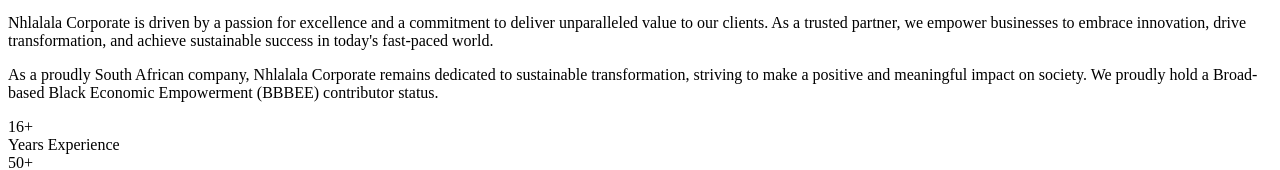
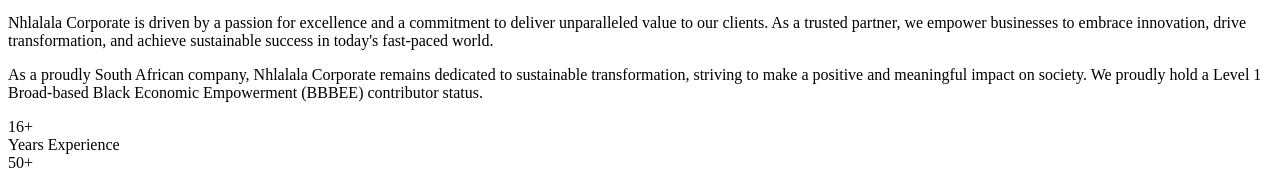
Before and after one commit to nhlalala-corporate/nhlalalacorpwebsite, a Nuxt app: page /about in a window 1280 px wide. Shown: the part 490-660 px from the top of the page. Built offline with nearby package versions, Linux system fonts and the light colour scheme; no server answers.

Commit message:
Update about.vue

```diff
--- a/app/pages/about.vue
+++ b/app/pages/about.vue
@@ -29,7 +29,7 @@
               Nhlalala Corporate is driven by a passion for excellence and a commitment to deliver unparalleled value to our clients. As a trusted partner, we empower businesses to embrace innovation, drive transformation, and achieve sustainable success in today's fast-paced world.
             </p>
             <p class="text-lg text-gray-700 dark:text-gray-300 mb-8">
-              As a proudly South African company, Nhlalala Corporate remains dedicated to sustainable transformation, striving to make a positive and meaningful impact on society. We proudly hold a Broad-based Black Economic Empowerment (BBBEE) contributor status.
+              As a proudly South African company, Nhlalala Corporate remains dedicated to sustainable transformation, striving to make a positive and meaningful impact on society. We proudly hold a Level 1 Broad-based Black Economic Empowerment (BBBEE) contributor status.
             </p>
 
             <div class="grid grid-cols-2 gap-6 mb-8">
```
